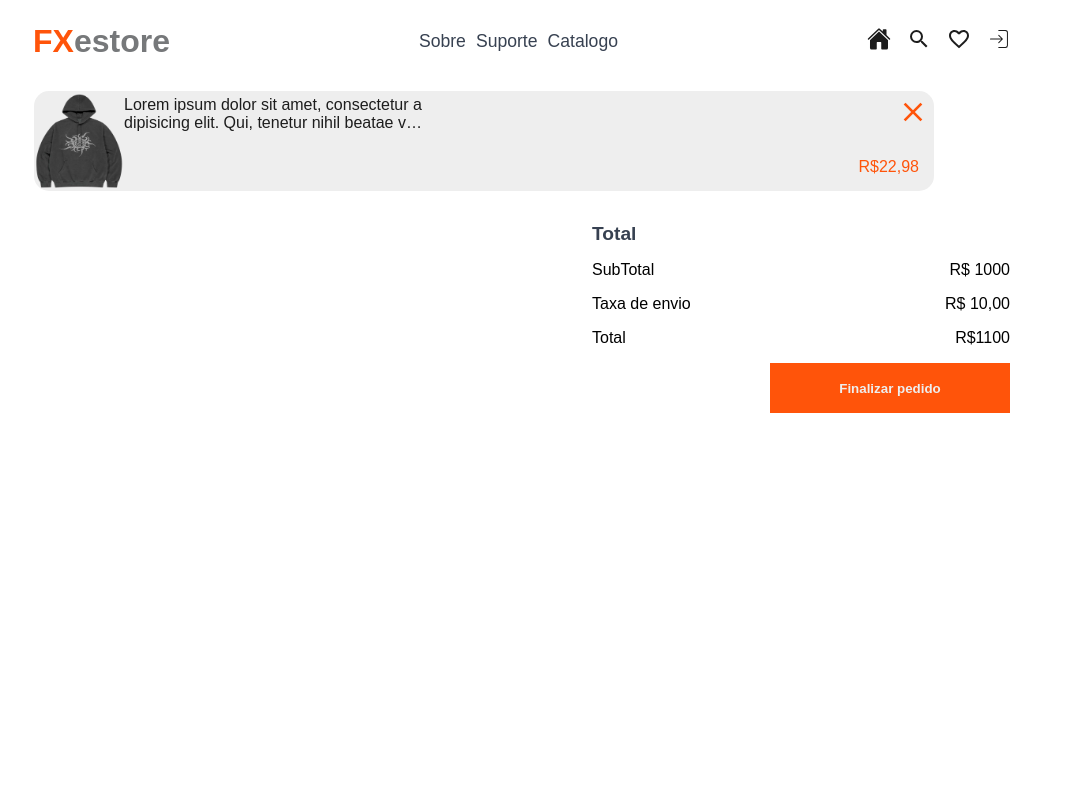
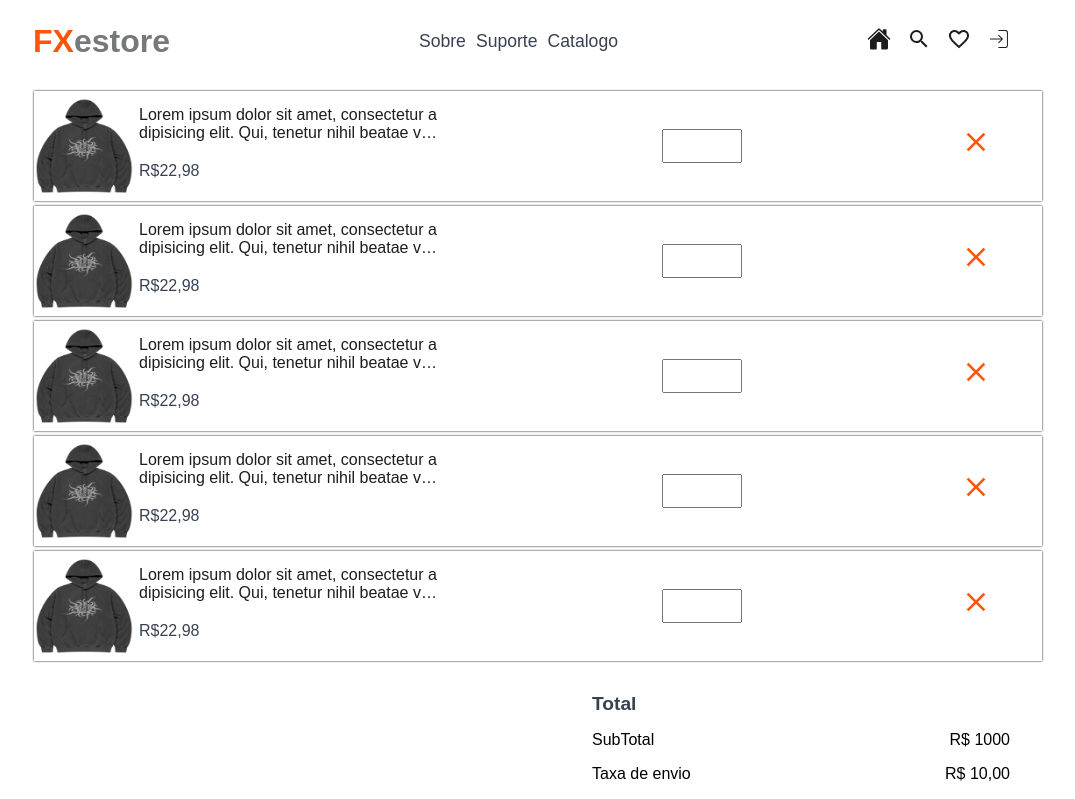
Before and after one commit to leonardofx1/estore, a Next.js app: page /cart in a window 1280 px wide. Shown: the top 799 px of the page, without its empty margins (118-1193 px from the left). Built offline with nearby package versions, Linux system fonts and the light colour scheme.

Commit message:
refactor design page cart

```diff
--- a/src/app/cart/CardCart/index.tsx
+++ b/src/app/cart/CardCart/index.tsx
@@ -7,12 +7,16 @@ export const CardCart = () => {
 
     return(<>
         <article className={styles.wrapperCard}>
-            <Image  className={styles.imgCart} alt='product' src={casaco}  width={300} height={300}  />
-            <div>
+          <div className={styles.wrapperImgDescription}>
+          <Image  className={styles.imgCart} alt='product' src={casaco}  width={300} height={300}  />
+               <div className={styles.containerDescription}>
+               <p>Lorem ipsum dolor sit amet, consectetur adipisicing elit. Qui, tenetur nihil beatae velit illum dolorum, aspernatur quibusdam quos expedita similique aliquam. Voluptatem vel ducimus suscipit saepe numquam vero, aperiam odit.</p>
+               <span className={styles.price}>R$22,98</span>
+               </div>
+
+            </div>
+            <input type="number" name="" id="" />
                 <span className={styles.close}> <IoMdClose /></span>
-                <p>Lorem ipsum dolor sit amet, consectetur adipisicing elit. Qui, tenetur nihil beatae velit illum dolorum, aspernatur quibusdam quos expedita similique aliquam. Voluptatem vel ducimus suscipit saepe numquam vero, aperiam odit.</p>
-                <span className={styles.price}>R$22,98</span>
-            </div>
         </article>
     </>)
 }
--- a/src/app/cart/CardCart/styles.module.scss
+++ b/src/app/cart/CardCart/styles.module.scss
@@ -3,28 +3,36 @@
 .wrapperCard {
     display: flex;
 
-    max-width:900px ;
-    width: 100%;
-
-    border-radius: $borderRadius;
-    background-color: $tertiaryColor;
-
-
-
-    div {
-
 
     width: 100%;
 
-        position: relative;
+ box-shadow: .1px .1px 2px black;
+
+    justify-content: space-between;
+    align-items: center;
+    padding: 5px 50px 5px 0;
+    input {
+        display: inline-block;
+        width: 80px;
+        height: 34px;
+    }
+
+
+}
+
+.wrapperImgDescription {
+
+    display: flex;
+    min-width: 320px;
+    max-width: 800px;
 
     p {
         display: -webkit-box;
 
         width: 300px;
-            margin: 5px 0 0 0 ;
+        margin: 5px 0 0 0;
         font-weight: 200;
-            color:$primaryColor;
+        color: $primaryColor;
         margin-bottom: 5px;
 
         overflow: hidden;
@@ -37,31 +45,41 @@
         -webkit-line-clamp: 2;
     }
 
+
 }
 
+.containerDescription {
+    display: flex;
+    flex-direction: column;
+
+    color: $fontColorSecondary;
+    padding: 5px;
+    gap: 15px;
+   p {
+    font-weight: 500;
+   }
+
+    span {
+        font-weight: 400;
+    }
 }
 
 .imgCart {
     width: 100px;
     height: 100px;
 }
+
 .close {
     font-size: 2rem;
-    position: absolute;
-    right: 5px;
-    top: 5px;
+
     color: $markedColor;
     cursor: pointer;
 
 }
+
 .price {
 
-        display: block;
 
-        position: absolute;
-        bottom:15px;
-        right:15px;
-        color: $markedColor;
 
     font-weight: 500;
 
--- a/src/app/cart/page.tsx
+++ b/src/app/cart/page.tsx
@@ -6,6 +6,10 @@ export default function CartFavorites() {
     <section className={styles.containerMain}>
       <div>
         <div className={styles.wrapperCards}>
+          <CardCart />
+          <CardCart />
+          <CardCart />
+          <CardCart />
           <CardCart />
         </div>
         <div className={styles.totalValueCart}>
--- a/src/app/cart/styles.module.scss
+++ b/src/app/cart/styles.module.scss
@@ -20,7 +20,7 @@
     margin: 1rem;
 
     width: 100%;
-
+    gap: 5px;
 }
 
 .totalValueCart {
```
Lines whose indentation alone changed are shown as unchanged.
